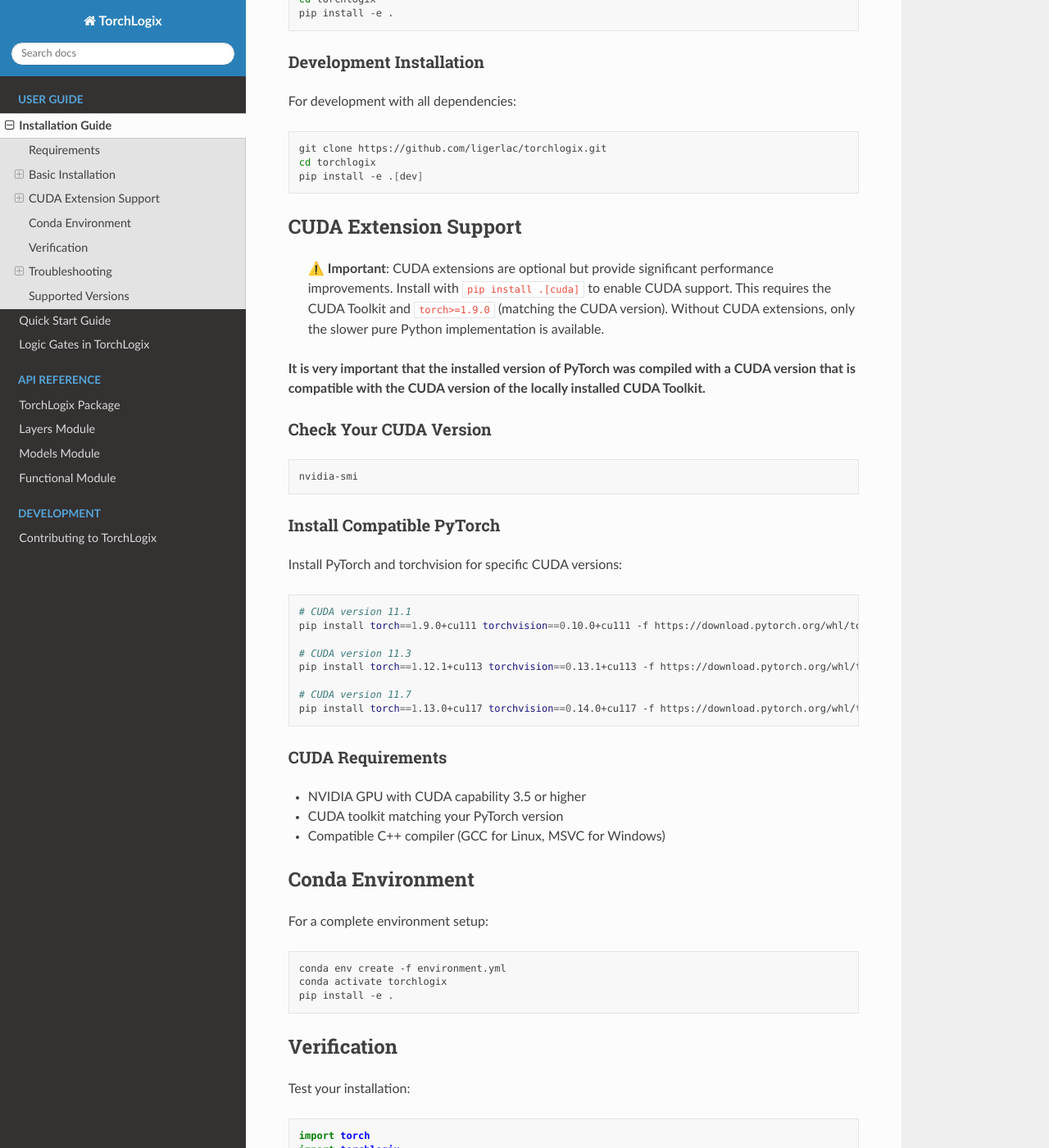
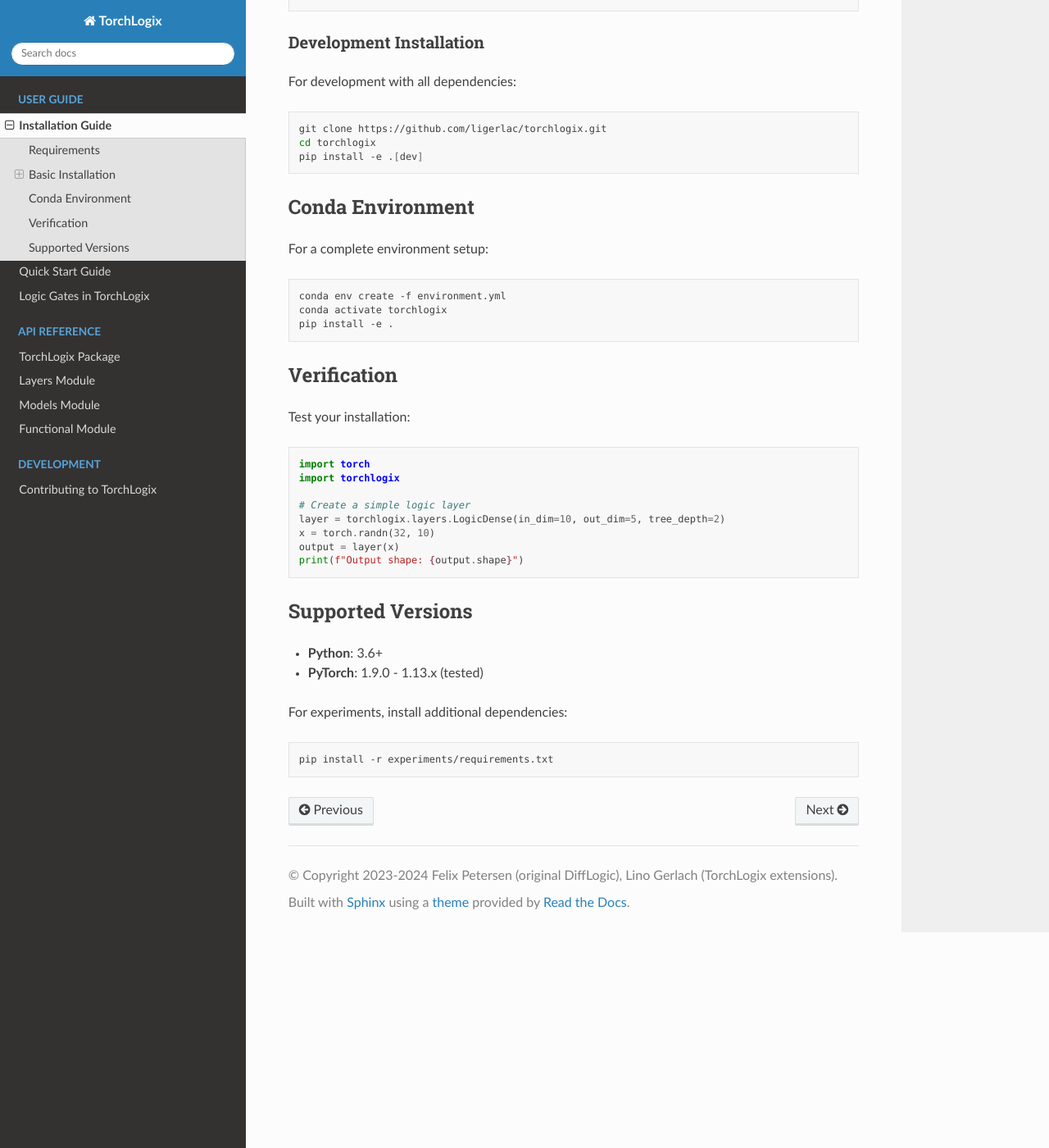
Before and after one commit to ligerlac/torchlogix, a Sphinx documentation site: the page built from docs/guides/installation.md, in a window 1280 px wide and 1400 px high, scrolled down 573 px. Shown: the whole window at 82% size. Built offline with Sphinx 7.4.7 and the Read the Docs theme 3.1.0, drawn with Linux system fonts in a browser that asks for light colours; pages that are not in the unit, such as notebooks, are missing from menus; some of the changed text lies outside the part shown.

Commit message:
Publish (#4)
* remove cuda extension for now

````diff
--- a/docs/guides/installation.md
+++ b/docs/guides/installation.md
@@ -4,7 +4,6 @@
 
 - Python 3.6 or higher
 - PyTorch 1.9.0 or higher
-- CUDA toolkit (optional, for GPU acceleration)
 
 ## Basic Installation
 
@@ -32,39 +31,6 @@
 pip install -e .[dev]
 ```
 
-## CUDA Extension Support
-
-> ⚠️ **Important**: CUDA extensions are optional but provide significant performance improvements. Install with `pip install .[cuda]` to enable CUDA support. This requires the CUDA Toolkit and `torch>=1.9.0` (matching the CUDA version). Without CUDA extensions, only the slower pure Python implementation is available.
-
-**It is very important that the installed version of PyTorch was compiled with a CUDA version that is compatible with the CUDA version of the locally installed CUDA Toolkit.**
-
-### Check Your CUDA Version
-
-```bash
-nvidia-smi
-```
-
-### Install Compatible PyTorch
-
-Install PyTorch and torchvision for specific CUDA versions:
-
-```bash
-# CUDA version 11.1
-pip install torch==1.9.0+cu111 torchvision==0.10.0+cu111 -f https://download.pytorch.org/whl/torch_stable.html
-
-# CUDA version 11.3
-pip install torch==1.12.1+cu113 torchvision==0.13.1+cu113 -f https://download.pytorch.org/whl/torch_stable.html
-
-# CUDA version 11.7
-pip install torch==1.13.0+cu117 torchvision==0.14.0+cu117 -f https://download.pytorch.org/whl/torch_stable.html
-```
-
-### CUDA Requirements
-
-- NVIDIA GPU with CUDA capability 3.5 or higher
-- CUDA toolkit matching your PyTorch version
-- Compatible C++ compiler (GCC for Linux, MSVC for Windows)
-
 ## Conda Environment
 
 For a complete environment setup:
@@ -90,62 +56,10 @@
 print(f"Output shape: {output.shape}")
 ```
 
-## Troubleshooting
-
-### CUDA Version Mismatch
-
-If you get this error:
-
-```
-Failed to build torchlogix
-
-...
-
-RuntimeError:
-    The detected CUDA version (11.2) mismatches the version that was used to compile
-    PyTorch (11.7). Please make sure to use the same CUDA versions.
-```
-
-**Solution**: Make sure PyTorch and CUDA Toolkit versions match. Install a compatible PyTorch version or update your CUDA Toolkit.
-
-> **Note**: Some PyTorch versions have been compiled with CUDA versions different from the advertised versions. If versions should match but don't, try other (e.g., older) PyTorch versions.
-
-### Common Issues
-
-**Import errors**: Ensure all dependencies are installed
-```bash
-pip install torch torchvision numpy scikit-learn
-```
-
-**CUDA compilation errors**: Verify CUDA toolkit installation
-```bash
-nvcc --version
-```
-
-**Missing dependencies**: Install development tools
-```bash
-# Ubuntu/Debian
-sudo apt-get install build-essential
-
-# CentOS/RHEL
-sudo yum groupinstall "Development Tools"
-```
-
-### CPU-only Installation
-
-For CPU-only installation (default):
-
-```bash
-pip install -e .
-# or
-pip install torchlogix
-```
-
 ## Supported Versions
 
 - **Python**: 3.6+
 - **PyTorch**: 1.9.0 - 1.13.x (tested)
-- **CUDA**: 11.1 - 11.7
 
 For experiments, install additional dependencies:
 ```bash
--- a/setup.py
+++ b/setup.py
@@ -22,10 +22,10 @@
         from torch.utils.cpp_extension import BuildExtension, CUDAExtension
         ext_modules = [
             CUDAExtension(
-                "torchlogix.difflogic_cuda",
+                "torchlogix.torchlogix_cuda",
                 [
-                    "src/torchlogix/difflogic/cuda/difflogic.cpp",
-                    "src/torchlogix/difflogic/cuda/difflogic_kernel.cu",
+                    "src/torchlogix/cuda/torchlogix.cpp",
+                    "src/torchlogix/cuda/torchlogix_kernel.cu",
                 ],
                 extra_compile_args={"nvcc": ["-lineinfo"]},
             )
````
Also changed, not shown: README.md (+17 -31 lines), 5 other files.
